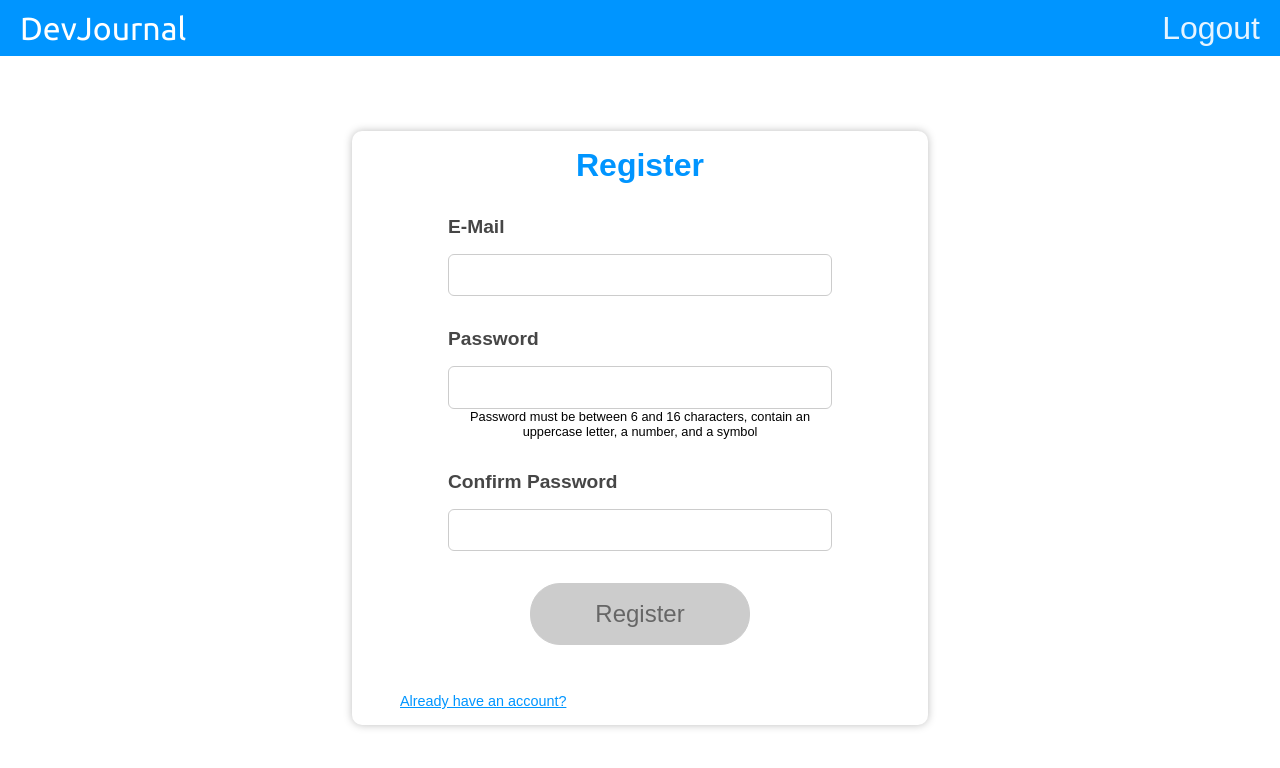
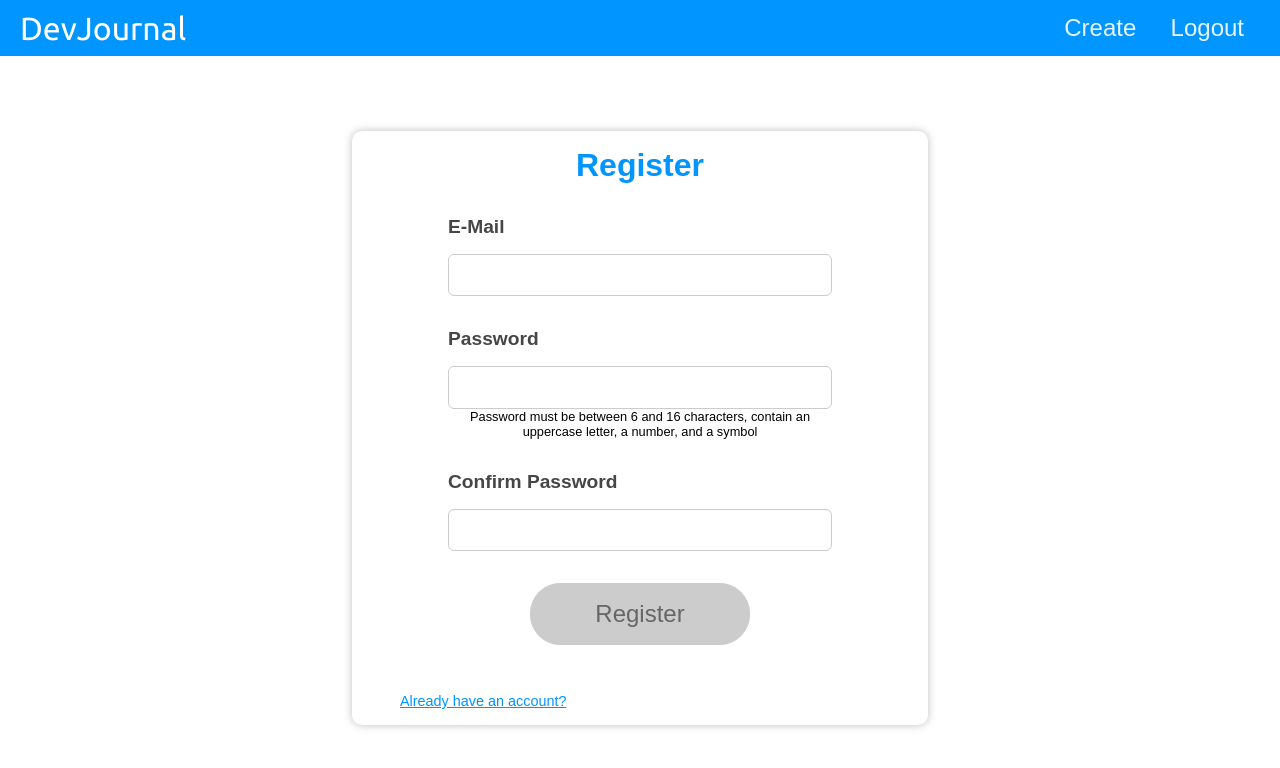
Before and after one commit to Zaymus/dev-journal, a React (Create React App) app: page /register in a window 1280 px wide. Shown: the top 768 px of the page. Built offline with nearby package versions, Linux system fonts and the light colour scheme; sample sign-in values are in the browser's storage; a web font is replaced by a local one.

Commit message:
feat: added entry creation functionality

```diff
--- a/src/App.jsx
+++ b/src/App.jsx
@@ -7,6 +7,11 @@ import Register from "./pages/Register";
 import Logout from "./pages/Logout";
 import Loader from './components/UI/Loader/Loader';
 import { Route, Routes, Link, useNavigate, useLocation } from 'react-router-dom';
+import navClasses from "./components/NavBar/NavBar.module.css";
+import DropDownClasses from "./components/UI/DropDownModal/DropDownModal.module.css";
+import DropDownModal from "./components/UI/DropDownModal/DropDownModal";
+import Popup from "./components/UI/Popup/Popup";
+import EntryPopupSkeleton from "./components/Entry/EntryPopupSkeleton";
 
 function App() {
   const [state, setState] = useState({
@@ -14,8 +19,10 @@ function App() {
     token: null,
     userId: null,
     expires: null,
-    notification: null
+    notification: null,
   });
+
+  const [newPost, setNewPost] = useState(null);
 
   const navigate = useNavigate();
   const location = useLocation();
@@ -160,10 +167,25 @@ function App() {
     notificationHandler(null);
   }
 
+  const newPostHandler = (e) => {
+    const type = e.target.getAttribute("data-value");
+
+    setNewPost({ type: type });
+  }
+
   return (
     <>
-      <NavBar title="DevJournal">
-        {state.isLoggedIn && <Link to="/logout">Logout</Link>}
+      {newPost && <Popup onRemove={setNewPost}><EntryPopupSkeleton entryData={newPost} onRemove={setNewPost} token={state.token} onNotification={notificationHandler} /></Popup>}
+      <NavBar title="DevJournal" isLoggedIn={state.isLoggedIn}>
+        {state.isLoggedIn && <>
+          <DropDownModal title="Create">
+            <span className={DropDownClasses.option} onClick={newPostHandler} data-value="daily-log">Daily Log</span>
+            <span className={DropDownClasses.option} onClick={newPostHandler} data-value="solution">Solution</span>
+            <span className={DropDownClasses.option} onClick={newPostHandler} data-value="conversation">Conversation</span>
+            <span className={DropDownClasses.option} onClick={newPostHandler} data-value="note">Note</span>
+          </DropDownModal>
+        </>}
+        {state.isLoggedIn && <Link className={navClasses.link} to="/logout">Logout</Link>}
       </NavBar>
       <NotificationList notification={state.notification} removeNotification={removeNotificationHandler} />
       <Suspense fallback={<Loader />}>
--- a/src/components/Entry/EntryPopupSkeleton.jsx
+++ b/src/components/Entry/EntryPopupSkeleton.jsx
@@ -12,7 +12,6 @@ const EntryPopupSkeleton = (props) => {
   }
 
   const deleteHandler = async () => {
-    console.log("deleted", entry);
     const result = await fetch(`${process.env.REACT_APP_API_URL}/posts/delete/${entry._id}`, {
       method: "DELETE",
       headers: {
--- a/src/components/Entry/NoteEntry.jsx
+++ b/src/components/Entry/NoteEntry.jsx
@@ -1,11 +1,13 @@
-import React, { useState } from "react";
+import React, { useState, useEffect } from "react";
 import Button from "../UI/Button/Button";
 import classes from "./EntryPopupSkeleton.module.css";
 
 const NoteEntry = (props) => {
-  const date = new Date(props.entry.date).toDateString();
+  const date = props.entry.date ? new Date(props.entry.date).toDateString() : new Date().toDateString();
   const [isEditing, setIsEditing] = useState(false);
   const [startingData, setStartingData] = useState({
+    _id: props.entry._id,
+    editable: props.entry.editable || true,
     title: props.entry.title || '',
     content: props.entry.content || '',
   });
@@ -25,8 +27,12 @@ const NoteEntry = (props) => {
     const title = event.target[0].value;
     const content = event.target[1].value;
 
-    const result = await fetch(`${process.env.REACT_APP_API_URL}/posts/edit/${props.entry._id}?postType=note`, {
-      method: "PATCH",
+    const url = entryData._id ? `${process.env.REACT_APP_API_URL}/posts/edit/${props.entry._id}?postType=note` : `${process.env.REACT_APP_API_URL}/posts/new?type=note`;
+
+    const method = entryData._id ? 'PATCH' : 'POST';
+
+    const result = await fetch(url, {
+      method: method,
       headers: {
         "Authorization": `Bearer ${props.token}`,
         "content-type": "application/json",
@@ -39,20 +45,40 @@ const NoteEntry = (props) => {
     });
     const resData = { ...await result.json(), status: result.status }
 
-    if (resData.status !== 200) {
+    if (resData.status !== 200 && resData.status !== 201) {
       props.onNotification({ title: "Error Occurred", type: "error", message: resData.message });
       return;
     }
 
     setIsEditing(false);
-    setStartingData({
-      title: title,
-      content: content,
+    setStartingData((prevState) => {
+      return {
+        ...prevState,
+        title: title,
+        content: content,
+      }
     });
-    props.onNotification({ title: "Changes Saved.", type: "success", message: resData.message });
+    var notification = {
+      title: "Changes Saved.",
+      type: "success",
+      message: resData.message
+    }
+
+    if (resData.status === 201) {
+      notification = {
+        title: "Entry Created.",
+        type: "success",
+        message: resData.message
+      }
+    }
+    props.onNotification(notification);
   }
 
   const resetHandler = () => {
+    if (!entryData._id) {
+      closeHandler();
+      return;
+    }
     setEntryData(startingData);
     setIsEditing(false);
   }
@@ -120,17 +146,23 @@ const NoteEntry = (props) => {
       </div>
 
       {deleteEntry && <p className={classes.subText}>Click button again within 5 seconds to permanently delete entry.</p>}
-      <div className={classes.deleteBtnContainer}>
+      {entryData._id && <div className={classes.deleteBtnContainer}>
         <Button className={`${classes.deleteBtn} ${classes.button}`} onClick={deleteBtnClickHandler}>Delete Note</Button>
-      </div>
+      </div>}
     </form>
   )
+
+  useEffect(() => {
+    if (!entryData._id) {
+      setIsEditing(true);
+    }
+  }, []);
 
   return (
     <>
       <i className={classes.close + " fa-solid fa-xmark"} onClick={closeHandler} ></i>
       {!isEditing && <i className={classes.edit + " fa-solid fa-pen"} onClick={editHandler}
-        disabled={!props.entry.editable} ></i>}
+        disabled={!entryData.editable} ></i>}
       <h1 className={classes.headingTagline}>{entryData.title}</h1>
       <h2 className={classes.tagline}>{date}</h2>
       <div className={classes.line}>
--- a/src/components/NavBar/NavBar.jsx
+++ b/src/components/NavBar/NavBar.jsx
@@ -5,7 +5,7 @@ import classes from './NavBar.module.css'
 const NavBar = (props) => {
   return (
     <div className={classes.navbar}>
-      <Link to="/" className={classes.title}>{props.title}</Link>
+      <Link to={props.isLoggedIn ? "/" : "/login"} className={classes.title}>{props.title}</Link>
       <div className={classes.links}>
         {props.children}
       </div>
--- a/src/components/NavBar/NavBar.module.css
+++ b/src/components/NavBar/NavBar.module.css
@@ -8,23 +8,39 @@
   background-color: var(--clr-main-accent);
   color: var(--clr-main-bg);
   user-select: none;
+  position: relative;
 }
 
-.navbar a {
+.navbar .link {
   display: inline-block;
   position: relative;
   text-decoration: none;
   color: var(--clr-main-bg);
   opacity: 0.9;
   transition: all 300ms ease-in-out;
+  cursor: pointer;
 }
 
-.navbar a:hover {
+.navbar .link:hover {
   opacity: 1;
 }
 
 .navbar .title {
+  display: inline-block;
+  position: relative;
+  text-decoration: none;
+  color: var(--clr-main-bg);
   cursor: pointer;
   font-family: "Ubuntu", sans-serif;
   opacity: 1;
 }
+
+.links {
+  display: flex;
+  align-items: center;
+}
+
+.links .link {
+  margin: 0rem 0.5rem;
+  font-size: 0.75rem;
+}
--- /dev/null
+++ b/src/components/UI/DropDownModal/DropDownModal.jsx
@@ -0,0 +1,34 @@
+import React, { useRef, useEffect } from "react";
+import classes from "./DropDownModal.module.css";
+import navClasses from "../../NavBar/NavBar.module.css";
+
+const DropDownModal = (props) => {
+  const optionsRef = useRef();
+  const dropDownRef = useRef();
+  const titleRef = useRef();
+
+  useEffect(() => {
+    const height = titleRef.current.getBoundingClientRect().height + "px";
+    dropDownRef.current.style = `top: calc((7vh - ${height}) / 2);`;
+  }, []);
+
+  const expandDropDown = () => {
+    const height = optionsRef.current.scrollHeight + "px";
+    optionsRef.current.style = `max-height: calc(${height} + 0.25rem);padding-bottom: 0.25rem;`;
+  }
+
+  const collapseDropDown = () => {
+    optionsRef.current.style = null;
+  }
+
+  return (
+    <div className={classes.container} onMouseLeave={collapseDropDown} ref={dropDownRef}>
+      <span className={`${navClasses.link} ${classes.title}`} onMouseEnter={expandDropDown} ref={titleRef} >{props.title}</span>
+      <div className={classes.options} ref={optionsRef} >
+        {props.children}
+      </div>
+    </div>
+  )
+}
+
+export default DropDownModal;
--- /dev/null
+++ b/src/components/UI/DropDownModal/DropDownModal.module.css
@@ -0,0 +1,39 @@
+.container {
+  position: absolute;
+  right: 3.6rem;
+  display: flex;
+  flex-direction: column;
+}
+
+.container .title {
+  text-align: center;
+  margin: 0;
+}
+
+.options {
+  overflow: hidden;
+  position: relative;
+  background-color: var(--clr-main-accent);
+  color: var(--clr-main-bg);
+  max-height: 0;
+  transition: max-height 500ms ease-out;
+  display: flex;
+  flex-direction: column;
+  z-index: 50;
+  text-align: center;
+  font-size: 0.6rem;
+  padding: 0.25rem 0.25rem 0;
+  float: right;
+  border-radius: 15px;
+}
+
+.option {
+  margin: 0.2rem 0;
+  cursor: pointer;
+  opacity: 0.8;
+  transition: opacity 300ms ease-out;
+}
+
+.option:hover {
+  opacity: 1;
+}
--- a/src/components/UI/Popup/Popup.jsx
+++ b/src/components/UI/Popup/Popup.jsx
@@ -1,4 +1,4 @@
-import React, { useEffect, useRef } from "react";
+import React, { useRef } from "react";
 import ReactDOM from 'react-dom';
 import classes from "./Popup.module.css";
 import Card from "../Card/Card";
--- a/src/components/UI/Popup/Popup.module.css
+++ b/src/components/UI/Popup/Popup.module.css
@@ -6,7 +6,7 @@
   position: fixed;
   left: 0;
   top: 0;
-  z-index: 50;
+  z-index: 100;
   display: flex;
   justify-content: center;
   align-items: center;
@@ -20,7 +20,7 @@
   position: fixed;
   top: 15%;
   left: 25%;
-  z-index: 100;
+  z-index: 101;
   overflow: hidden;
 }
 
```
Also changed, not shown: src/components/Entry/ConversationEntry.jsx (+45 -12 lines), src/components/Entry/DailyLogEntry.jsx (+46 -13 lines), src/components/Entry/SolutionEntry.jsx (+45 -12 lines).
